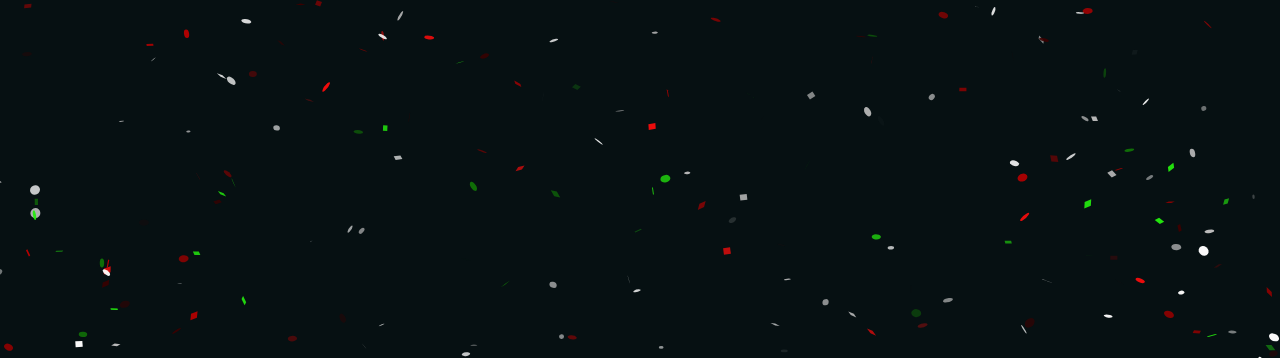
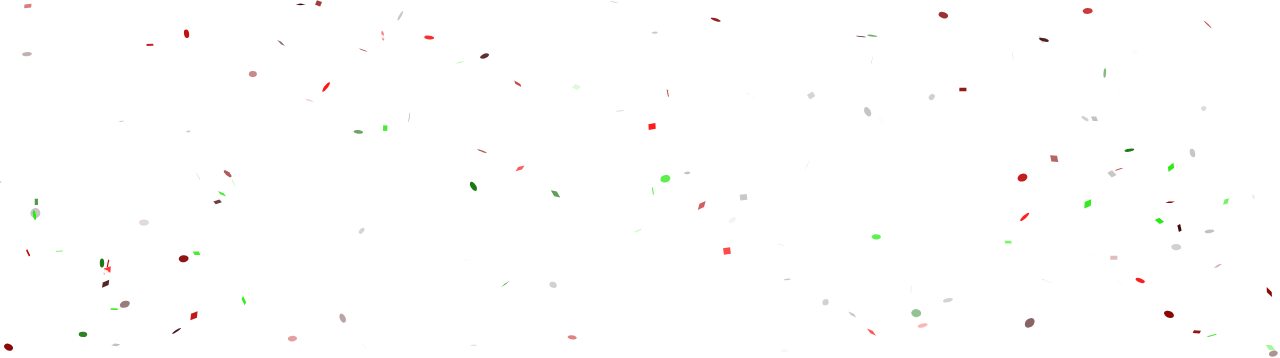
Before and after one commit to abinashkalikote/confetti-fireworks, a plain HTML site: page index.html in a window 1280 px wide. Shown: the top 358 px of the page. Drawn offline with Linux system fonts and the light colour scheme.

Commit message:
Update style.css

```diff
--- a/style.css
+++ b/style.css
@@ -7,7 +7,6 @@ body {
   display: flex;
   justify-content: center;
   align-items: center;
-  background-color: #061012;
 }
 
 h1{
```
